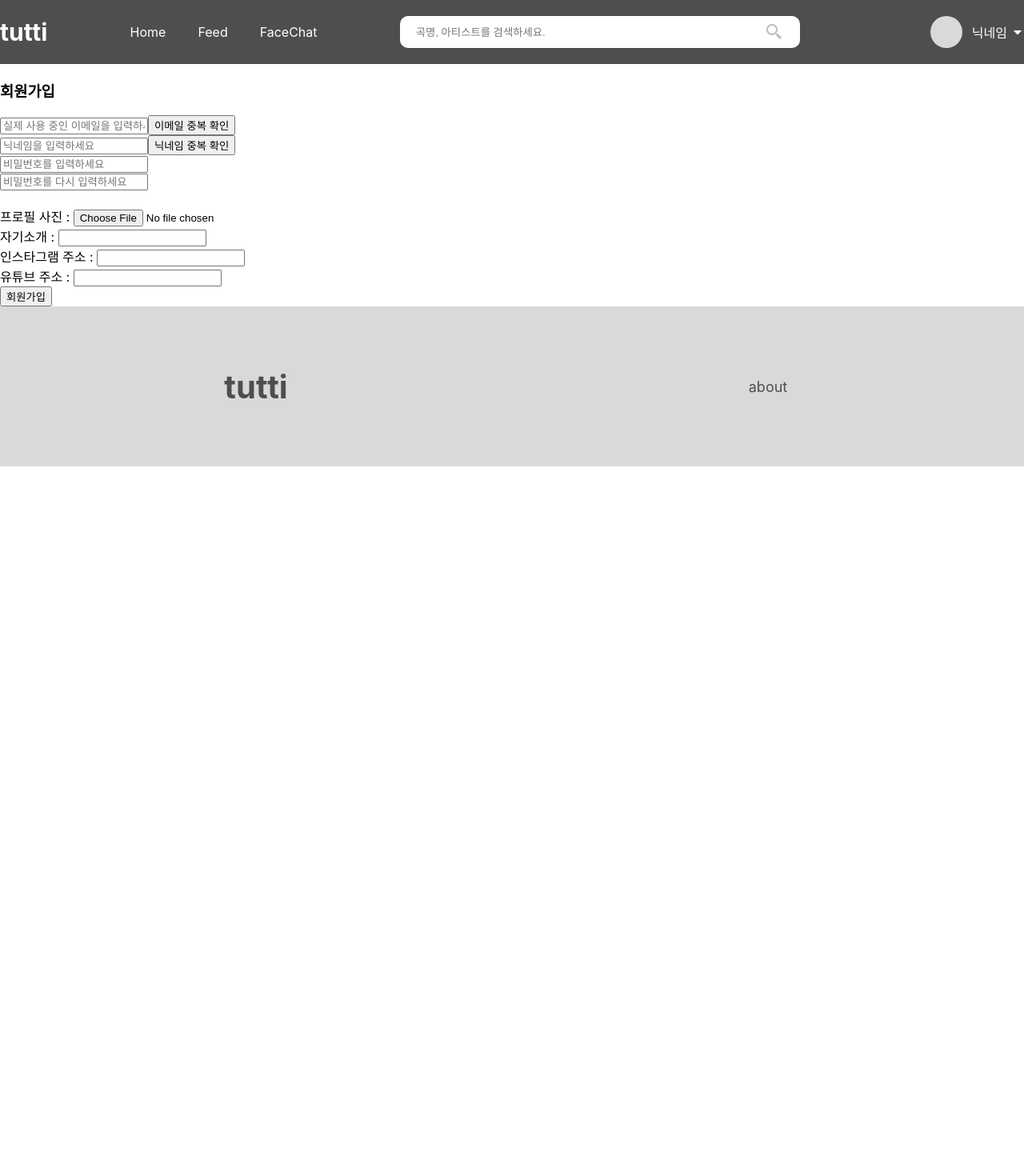
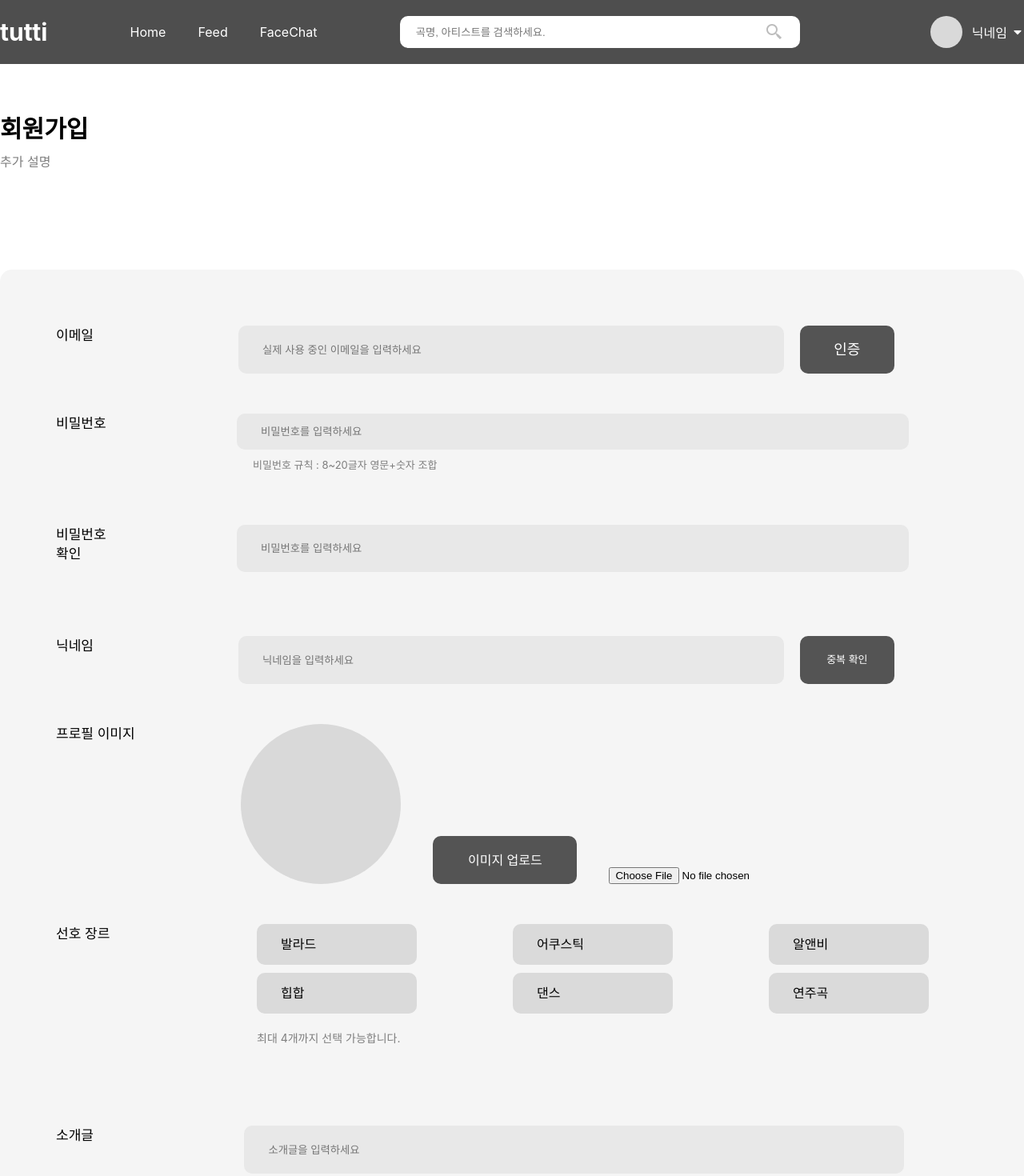
Before and after one commit to itsstacy/tuttimusicFE, a React (Create React App) app: page /signup in a window 1280 px wide. Shown: the top 1470 px of the page at 80% size. Before the commit the page ends 800 px from the top, so only its background shows below. Built offline with nearby package versions, Linux system fonts and the light colour scheme.

Commit message:
로그인 페이지 => 기능 뷰 완료 회원가입 페이지 => 뷰는 완료 기능은 아직

```diff
--- a/src/pages/SignUp.js
+++ b/src/pages/SignUp.js
@@ -1,4 +1,4 @@
-import React, {useState} from 'react'
+import React, {useEffect, useState} from 'react'
 import axios from 'axios';
 import { useNavigate } from 'react-router-dom';
 
@@ -12,6 +12,9 @@ const SignUp = () => {
     const [passwordCheck, setPasswordCheck] = useState("");
     const [image, setImage] = useState("");
     const [profileText, setProfileText] = useState("");
+
+    const [insta, setInsta] = useState("");
+    const [youtube, setYoutube] = useState("");
 
     //이메일 체크
     const checkEmail = (email) => {
@@ -33,12 +36,16 @@ const checkPw = (pw) => {
         }
     }
 
+    //  이미지 올리기
     const fileChange = (e) => {
         console.log(e.target.files[0])
         if(e.target && e.target.files[0]) {
             setImage(e.target.files[0])
         }
+
+
     }
+
 
     // console.log(email, artist, password, passwordCheck)
 
@@ -100,11 +107,6 @@ const checkPw = (pw) => {
             return window.alert("모든 항목을 입력하세요!");
         }
 
-      // //비밀번호가 공백일 때
-      // if (password === "" || passwordCheck === "") {
-      //     return window.alert("비밀번호를 입력하세요!")
-      // }
-
       //비밀번호 양식이 다를 때
         if (checkPw(password) === false || checkPw(passwordCheck) === false) {
             return window.alert("비밀번호는 8~20글자 영문+숫자 조합입니다!")
@@ -115,7 +117,11 @@ const checkPw = (pw) => {
             return window.alert("비밀번호가 서로 달라요!")
         }
 
-      console.log(email, artist, password, passwordCheck)
+        //장르 선택 시 해당 값을 보내줘야 함
+
+        //sns 주소 입력 => 해당 값을 보내주고,
+        //sns 주소 미입력 => null 값을 보내줘야 함
+
 
 
         let signupdata = {
@@ -150,9 +156,23 @@ const checkPw = (pw) => {
     }
 
     return (
-      <>
-          <h3>회원가입</h3>
-          <input
+        <div className='signup-container'>
+            <div className='signup-title-box'>
+                <p className='signup-title'>회원가입</p>
+                <p className='signup-subtitle'>추가 설명</p>
+            </div>
+            <div className='signup-info-box'>
+                <div className='signup-info'>
+
+                    {/* 이메일 부분 */}
+                    <div className='signup-email-box'>
+
+                        <div className='signup-email-title-box'>
+                            <p className='signup-email-title'>이메일</p>
+                        </div>
+
+                        <div className='signup-email-content'>
+                            <input className='signup-email-input'
                                     onChange={(e)=>{
                                         setEmail(e.target.value)
                                     }}
@@ -160,45 +180,186 @@ const checkPw = (pw) => {
                                     placeholder="실제 사용 중인 이메일을 입력하세요"
                                     name="email"
                             />
-          <button onClick={(emailCheck)}>이메일 중복 확인</button><br/>
-          <input
-              onChange={(e)=>{
-                  setArtist(e.target.value)
-              }}
-              type="text"
-              placeholder="닉네임을 입력하세요"
-              name="artist"
-              />
-          <button onClick={(artistCheck)}>닉네임 중복 확인</button><br/>
-          <input
+                            <button className='signup-email-button' onClick={(emailCheck)}>인증</button><br/>
+                        </div>
+
+                    </div>
+
+
+                    {/* 비밀번호 부분 */}
+                    <div className='signup-pw-box'>
+
+                        <div className='signup-pw-title-box'>
+                            <p className='signup-pw-title'>비밀번호</p>
+                        </div>
+
+                        <div className='signup-pw-content'>
+                            <input className='signup-pw-input'
                                 onChange={(e)=>{
                                     setPassword(e.target.value)
                                 }}
                                 type="password"
                                 placeholder="비밀번호를 입력하세요"
                                 name="password"
-              /><br/>
-          <input
+                                />
+                            <div className='signup-pw-check'>
+                                <p className='pw-check'>비밀번호 규칙 : 8~20글자 영문+숫자 조합</p>
+                            </div>
+                                <br/>
+                        </div>
+                    </div>
+
+                    {/* 비밀번호 확인 부분*/}
+                    <div className='signup-pw-box'>
+
+                        <div className='signup-pw-title-box'>
+                            <p className='signup-pw-title'>비밀번호 확인</p>
+                        </div>
+
+                        <div className='signup-pw-content'>
+                            <input className='signup-pw-input'
                                 onChange={(e)=>{
                                     setPasswordCheck(e.target.value)
                                 }}
                                 type="password"
-              placeholder="비밀번호를 다시 입력하세요"/><br/>
-          {/* <inputCheck type="checkbox" name=""/>락/메탈
-          <inputCheck type="checkbox" name=""/>알앤비
-          <inputCheck type="checkbox" name=""/>발라드
-          <inputCheck type="checkbox" name=""/>댄스
-          <inputCheck type="checkbox" name=""/>재즈
-          <inputCheck type="checkbox" name=""/>힙합
-          <inputCheck type="checkbox" name=""/>인디 */}
+                                placeholder="비밀번호를 입력하세요"
+                                name="password"
+                                />
+                            {/* <div className='signup-pw-check'>
+                                <p className='pw-check'>비밀번호 규칙</p>
+                            </div>     */}
                                 <br/>
+                        </div>
+                    </div>
 
-          프로필 사진 : <input type="file" name="image" onChange={fileChange}/><br/>
-          자기소개 : <input type="text" onChange={(e)=>{setProfileText(e.target.value)}}/><br/>
-          인스타그램 주소 : <input type="text"/><br/>
-          유튜브 주소 : <input type="text"/><br/>
-          <button onClick={(signupCheck)}>회원가입</button>
-      </>
+
+                    {/* 닉네임 부분 */}
+                    <div className='signup-email-box'>
+
+                        <div className='signup-email-title-box'>
+                            <p className='signup-email-title'>닉네임</p>
+                        </div>
+
+                        <div className='signup-email-content'>
+                            <input className='signup-email-input'
+                                    onChange={(e)=>{
+                                        setEmail(e.target.value)
+                                    }}
+                                    type="text"
+                                    placeholder="닉네임을 입력하세요"
+                                    name="email"
+                            />
+                            <button className='signup-artist-button' onClick={(artistCheck)}>중복 확인</button><br/>
+                        </div>
+
+                    </div>
+
+                    {/* 이미지 업롭드 부분 */}
+                    <div className='signup-profile-img-box'>
+                        <div className='profile-title-box'>
+                            <p className='profile-title'>프로필 이미지</p>
+                        </div>
+                        <div className='profile-img-form'>
+                            <div className='profile-img-circle' >
+                                {/* 이미지 업로드 => 파일 미리보기 기능 */}
+                            </div>
+
+                            <label className="profile-img-button" for="upload-image">이미지 업로드</label>
+                            <input type="file" id="upload-image" accept='image/*' onChange={fileChange} />
+
+                            {/* <input className='profile-img-button' type="file" name="image" onChange={fileChange}/> */}
+                        </div>
+                    </div>
+
+                    {/* 선호 장르 부분 */}
+                    <div className='signup-genre-box'>
+                        <div className='signup-genre-title-box'>
+                        <p className='signup-genre-title'>선호 장르</p>
+                        </div>
+
+                        <div className='genre-container'>
+                            <div className='genre-boxes'>
+                                <div className='genre-box'>
+                                    <button className='genre-category'>
+                                        발라드
+                                    </button>
+                                    <button className='genre-category'>
+                                        어쿠스틱
+                                    </button>
+                                    <button className='genre-category'>
+                                        알앤비
+                                    </button>
+                                </div>
+                                <div className='genre-box'>
+                                    <button className='genre-category'>
+                                        힙합
+                                    </button>
+                                    <button className='genre-category'>
+                                        댄스
+                                    </button>
+                                    <button className='genre-category'>
+                                        연주곡
+                                    </button>
+                                </div>
+                            </div>
+                            <div className='genre-info'>
+                                <p className='genre-info-comment'>최대 4개까지 선택 가능합니다.</p>
+                            </div>
+                        </div>
+                    </div>
+
+                    {/* 소개글 부분 */}
+                    <div className='signup-pw-box'>
+                        <div className='signup-pw-title-box'>
+                            <p className='signup-pw-title'>소개글</p>
+                        </div>
+
+                        <input className='signup-pw-input'
+                                onChange={(e)=>{
+                                    setProfileText(e.target.value)
+                                }}
+                                type="text"
+                                placeholder="소개글을 입력하세요"
+                                />
+                    </div>
+                    {/* 소개글 : <input type="text" onChange={(e)=>{setProfileText(e.target.value)}}/><br/> */}
+
+                    {/* 인스타 주소 */}
+                    <div className='signup-pw-box'>
+                        <div className='signup-pw-title-box'>
+                            <p className='signup-pw-title'>Instagram</p>
+                        </div>
+
+                        <input className='signup-pw-input'
+                                onChange={(e)=>{
+                                    setInsta(e.target.value)
+                                }}
+                                type="text"
+                                placeholder="URL을 입력하세요"
+                                />
+                    </div>
+
+                    {/* 유튜브 주소 */}
+                    <div className='signup-pw-box'>
+                        <div className='signup-pw-title-box'>
+                            <p className='signup-pw-title'>Youtube</p>
+                        </div>
+
+                        <input className='signup-pw-input'
+                                onChange={(e)=>{
+                                    setYoutube(e.target.value)
+                                }}
+                                type="text"
+                                placeholder="URL을 입력하세요"
+                                />
+                    </div>
+
+
+                </div>
+        </div>
+            <button className='signup-button-box'
+                onClick={(signupCheck)}>회원가입</button>
+        </div>
     )
 }
 
--- a/src/styles/App.css
+++ b/src/styles/App.css
@@ -651,6 +651,7 @@
   width: 134px;
   height: 78px;
 
+
 }
 
 .signup-title {
@@ -658,6 +659,8 @@
   line-height: 43px;
   font-style: normal;
   font-weight: bold;
+
+  margin-top: -80px;
 
   color: #000000;
 }
@@ -668,7 +671,7 @@
   font-style: normal;
   font-weight: 400;
 
-  margin-top: -90px;
+  margin-top: -80px;
 
   color: #7E7E7E;
 
@@ -869,12 +872,12 @@
   padding: 0px 10px 0px 30px;
   gap: 10px;
 
-  width: 127px;
+  width: 350px;
   height: 19px;
 }
 
 .pw-check {
-  width: 87px;
+  width: 300px;
   height: 19px;
 
   font-style: normal;
@@ -883,6 +886,7 @@
   line-height: 19px;
 
   margin-top: 0px;
+  margin-left: -30px;
 
   color: #7E7E7E;
 }
@@ -942,6 +946,8 @@
   font-weight: 400;
   font-size: 17px;
   line-height: 24px;
+
+  margin-top: 0px;
 
   color: #000000;
 }
@@ -1023,6 +1029,8 @@
   font-size: 17px;
   line-height: 24px;
 
+  margin-top: 0px;
+
   color: #000000;
 
 }
@@ -1049,7 +1057,43 @@
   height: 173px;
 }
 
+.genre-box {
+  display: flex;
+  flex-direction: row;
+  justify-content: space-between;
+  align-items: flex-start;
+  padding: 0px;
+  gap: 46px;
 
+  width: 840px;
+  height: 51px;
+}
+
+.genre-category {
+  display: flex;
+  flex-direction: row;
+  align-items: center;
+  padding: 16px 30px;
+  gap: 10px;
+
+  width: 200px;
+  height: 51px;
+
+  background: #DADADA;
+  border-radius: 10px;
+
+  font-style: normal;
+  font-weight: 400;
+  font-size: 16px;
+  line-height: 19px;
+
+  color: #000000;
+
+  outline: none;
+  border: none;
+
+  cursor: pointer;
+}
 
 .genre-info {
   display: flex;
@@ -1068,6 +1112,9 @@
   font-size: 14px;
   line-height: 19px;
 
+  margin-top: -50px;
+  margin-left: -30px;
+
   color: #7E7E7E;
 }
 
@@ -1078,6 +1125,8 @@
   align-items: center;
   padding: 0px;
   gap: 10px;
+
+  margin: auto;
 
   width: 200px;
   height: 60px;
```
Also changed, not shown: src/pages/Login.js (indentation only). Lines whose indentation alone changed are shown as unchanged.
